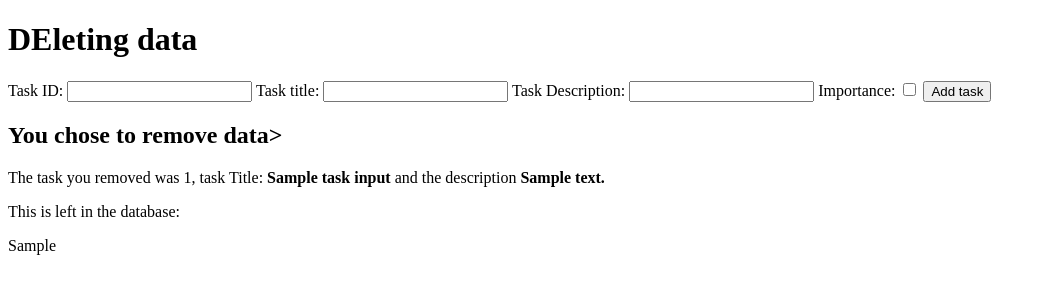
After one commit to HienH/task_management_app, a Flask app: template templates/remove_data.html in a window 1280 px wide. The commit adds this page. Shown: the top 300 px of the page, without its empty margins (0-1046 px from the left). Run offline with Flask 2, Linux system fonts and the light colour scheme; the template is opened without the code that fills it: most values are stand-ins (such as "Sample title", 1, 10 or a date in 2020).

Commit message:
working add data to db

```diff
--- a/app.py
+++ b/app.py
@@ -3,7 +3,7 @@ from sqlalchemy import create_engine
 from sqlalchemy.ext.declarative import declarative_base
 from sqlalchemy.orm import sessionmaker
 from sqlalchemy import Table, Column, Integer, String, MetaData, ForeignKey, select
-
+import json
 import datetime
 from flask import Flask, render_template, request, jsonify
 from flask_cors import CORS
@@ -39,21 +39,12 @@ class Tasktable(db.Model):
     date = db.Column('date', db.String)
 
 
-#---------Database Add/remove/print data functions -------#
+#----------Select and print data from db-----------#
 
-stmt = 'SELECT * from mytable'
+stmt = 'SELECT * from tasktable'
 results_proxy = connection.execute(stmt)
 results = results_proxy.fetchall()
 
-def table_columns():
-    columns = results[0].keys()
-    #print(columns)
-    return columns
-
-
-def print_tasks():
-    first_row = results[0]
-    return first_row
 
 #--------- FLASK -------#
 
@@ -62,25 +53,77 @@ def index():
     return render_template("index.html")
 
 
+
+#---------Taking user input from front end and ADDING  to db----------#
+@app.route("/addtask")
+def addtask():
+    task_input = "welcome"
+    all_tasks =  (', '.join(str(v) for v in results))
+    return render_template("add_data.html",**locals())
+
+#---------Display user added info on /complete route----------#
+
+@app.route("/complete", methods = ["POST"])
+def add_data():
+    all_tasks =  (', '.join(str(v) for v in results))
+    task_input = Tasktable(id=request.form["task_id"], title=request.form["task_title"], description=request.form["description"])
+    db.session.add(task_input)
+    db.session.commit()
+    return render_template("add_data.html", **locals())
+
+
+
+#---------Deletin from DB----------#
+@app.route("/delete", methods = ["POST"])
+def delete_data():
+    task_input = Tasktable(id=request.form["task_id"], title=request.form["task_title"], description=request.form["description"])
+    db.session.delete(task_input)
+    db.session.commit()
+    return render_template("remove_data.html", **locals())
+
+#----Display ALL db data-------#
+
+@app.route("/all_data")
+def display_ALL_DATA():
+    task_input = "ignore this but keep it!"
+    all_tasks =  (', '.join(str(v) for v in results))
+    return render_template("add_data.html", **locals())
+
+
+#---------RN Other finctions  -------#
+
 @app.route("/columns")
 def display_columns():
     columns = table_columns()
     return render_template("index.html", **locals())
 
-#---------Taking user input from front end and adding to db----------#
-@app.route("/addtask")
-def addtask():
-    return render_template("add_data.html")
 
-#---------Display user added info on /complete route----------#
-@app.route("/complete", methods = ["POST"])
-def add_data():
-    task_input = Tasktable(id=request.form["task_id"], title=request.form["task_title"], description=request.form["description"])
-    db.session.add(task_input)
-    db.session.commit()
-    return render_template("add_data.html", **locals())
-# print(result)
-#add_data()
+
+
+# form_data = request.form
+#     checkbox_result = request.form.getlist("checkbox")
+#     print(result)
+#     result2= "".join(result)
+#     print (result2)
+#     if result2 == "checked":
+#         importance = "yes"
+#     else:
+#         importance = "no"
+#     return render_template("index.html", **locals())
+#     # important = form_data["extras"]
+#     # if important == "checked":
+#     #     importance = "yes"
+#     # else:
+#     #     importance = "no"
+
+
+
+
+
+
+
+
+
 
 #----------------HIEN---------------#
 
--- a/templates/add_data.html
+++ b/templates/add_data.html
@@ -26,7 +26,8 @@
     <input type="text" name="task_title" value="">
     Task Description:
     <input type="text" name="description" value="">
-
+Importance:
+    <input type="checkbox" name="checkbox" value="checked">
        <input type="submit" value="Add task">
   </form>
 
@@ -35,7 +36,7 @@
 
 
   <!-- Important: {{ important }} -->
-  {{ result }}
+  {{ all_tasks }}
 </body>
 
 </html>
--- /dev/null
+++ b/templates/remove_data.html
@@ -0,0 +1,37 @@
+<!DOCTYPE html>
+
+
+<html>
+
+<head>
+<!-- LINKS -->
+<title>REMOVING DATA</title>
+</head>
+
+
+<body>
+<h1>DEleting data</h1>
+
+    <form method = "post" action="/delete">
+        Task ID:
+        <input type="text" name="task_id" value="">
+        Task title:
+        <input type="text" name="task_title" value="">
+        Task Description:
+        <input type="text" name="description" value="">
+    Importance:
+        <input type="checkbox" name="checkbox" value="checked">
+           <input type="submit" value="Add task">
+      </form>
+
+
+<h2>You chose to remove data></h2>
+
+  <p> The  task you removed was {{ task_input.id }}, task Title:  <strong>{{ task_input.title }} </strong> and the description <strong>{{ task_input.description }} </strong> </p>
+
+<p>This is left in the database:</p>
+  <!-- Important: {{ important }} -->
+  {{ all_tasks }}
+</body>
+
+</html>
```
Also changed, not shown: templates/removedata.html (added, +23 -0 lines), testdb.db.
